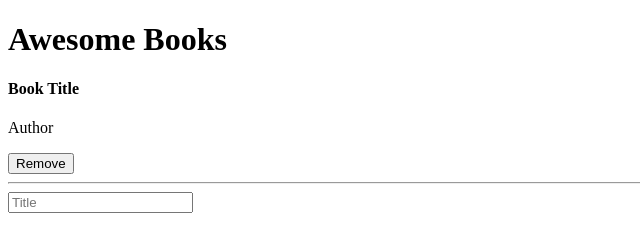
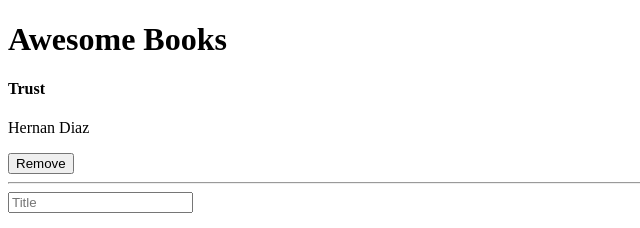
Before and after one commit to zamcham/Awesome-Books, a plain HTML site: page index.html in a window 1280 px wide. Both pictures are taken after a click on the button "Remove". Shown: the top 228 px of the page, 0-640 px from the left. Drawn offline with Linux system fonts and the light colour scheme.

Commit message:
Add book generation function

```diff
--- a/index.html
+++ b/index.html
@@ -11,14 +11,16 @@
     <div class="container title">
         <h1>Awesome Books</h1>
     </div>
-    <div class="container" id="bookList">
+    <div class="booksContainer" id="bookList">
+    </div>
+    <template id="bookInfoTemplate">
         <div class="bookInfo">
             <h4>Book Title</h4>
             <p>Author</p>
-            <button>Remove</button>
+            <button class="removeButton">Remove</button>
             <hr>
         </div>
-    </div>
+    </template>
     <div class="container" id="addBookForm">
         <form>
             <input type="text" id="bookTitle" name="bookTitle" placeholder="Title"><br><br>
--- a/index.js
+++ b/index.js
@@ -1 +1,36 @@
-let
+let books = JSON.parse(localStorage.getItem('books') || '[]');
+let booksInfo = [
+{
+    title: 'Trust',
+    Author: 'Hernan Diaz'
+},
+];
+
+// #region generate book section
+function removeBook() { // eslint-disable-line no-unused-vars
+    console.log('Hello, i should remove the book');
+};
+
+// Get the books card template from the DOM
+const bookTemplate = document.getElementById('bookInfoTemplate');
+
+// Get the container where the books info will be inserted
+const booksContainer = document.querySelector('.booksContainer');
+
+// Loop through the bookList array and generate the HTML for each book
+for (let i = 0; i < booksInfo.length; i += 1) {
+  // Clone the book template
+  const bookInstance = bookTemplate.content.cloneNode(true);
+
+  // Fill in the details for the project
+  const book = booksInfo[i];
+  bookInstance.querySelector('h4').textContent = book.title;
+  bookInstance.querySelector('p').textContent = book.Author;
+  bookInstance.querySelector('.removeButton').addEventListener('click', () => {
+    removeBook();
+  });
+
+  // Insert the project card into the projects container
+  booksContainer.appendChild(bookInstance);
+}
+// #endregion
```
